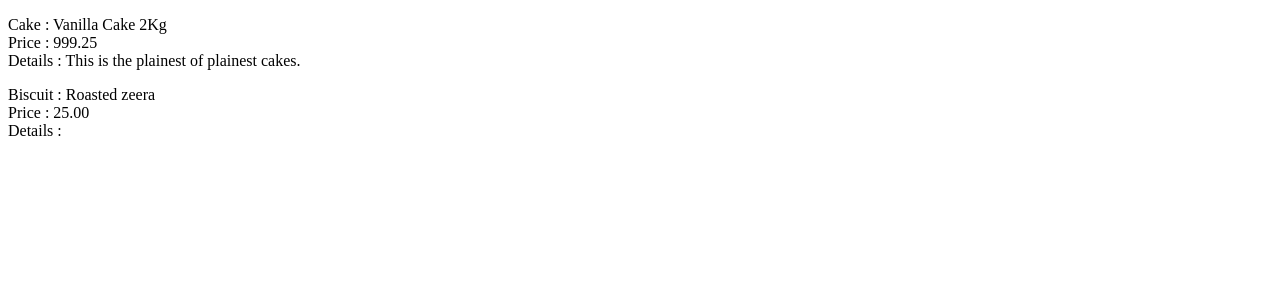
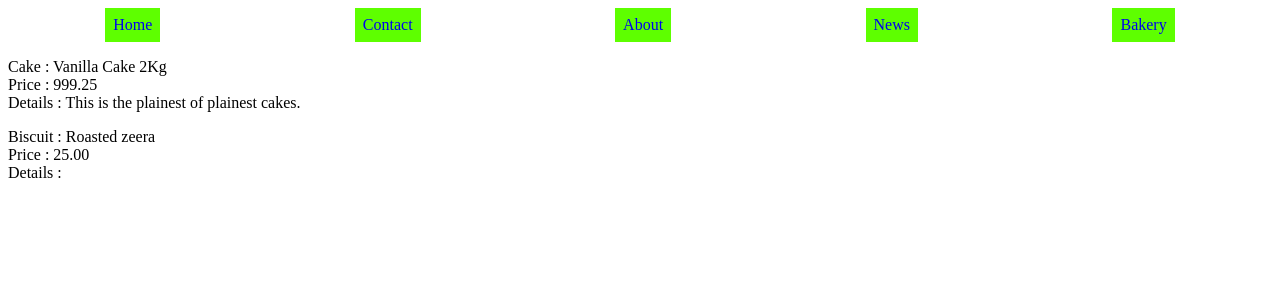
Before and after one commit to digipodium/technews-django-demo, a Django app: page /bakery/ in a window 1280 px wide. Shown: the top 300 px of the page. Run offline with Django 3.2, Linux system fonts and the light colour scheme; data comes from the database, SQL or seed files in the repository.

Commit message:
inheritance

```diff
--- a/templates/contact.html
+++ b/templates/contact.html
@@ -1 +1,6 @@
+{% extends 'layout/base.html' %}
+
+
+{% block content %}
 contact
+{% endblock content %}
--- /dev/null
+++ b/templates/layout/base.html
@@ -0,0 +1,52 @@
+<!DOCTYPE html>
+<html lang="en">
+
+<head>
+    <meta charset="UTF-8">
+    <meta http-equiv="X-UA-Compatible" content="IE=edge">
+    <meta name="viewport" content="width=device-width, initial-scale=1.0">
+    <title>Website</title>
+    <style>
+        nav {
+            background-color: #ffffff;
+            padding: 0;
+            margin: 0;
+        }
+
+        nav ul {
+            padding: 0;
+            margin: 0;
+            display: flex;
+            justify-content: space-around;
+            list-style: none;
+        }
+
+
+        nav ul li {
+            background-color: rgb(94, 255, 0);
+            padding: .5rem;
+        }
+
+        nav ul li a {
+            display: block;
+            text-decoration: none;
+        }
+    </style>
+    {% block css %}{% endblock css %}
+</head>
+
+<body>
+    <nav>
+        <ul>
+            <li><a href="{% url 'home' %}">Home</a></li>
+            <li><a href="{% url 'contact' %}">Contact</a></li>
+            <li><a href="{% url 'about' %}">About</a></li>
+            <li><a href="{% url 'news' %}">News</a></li>
+            <li><a href="{% url 'bakery_menu' %}">Bakery</a></li>
+        </ul>
+    </nav>
+    {% block content %}{% endblock content %}
+    {% block js %}{% endblock js %}
+</body>
+
+</html>
--- a/templates/menu.html
+++ b/templates/menu.html
@@ -1,14 +1,6 @@
-<!DOCTYPE html>
-<html lang="en">
+{% extends 'layout/base.html' %}
 
-<head>
-    <meta charset="UTF-8">
-    <meta http-equiv="X-UA-Compatible" content="IE=edge">
-    <meta name="viewport" content="width=device-width, initial-scale=1.0">
-    <title>Document</title>
-</head>
-
-<body>
+{% block content %}
 <div class="cakes">
     {% for cake in cakelist %}
     <p>
```
Also changed, not shown: other parts of templates/menu.html (+1 -3 lines), templates/about.html (+6 -1 lines), templates/home.html (+10 -11 lines), templates/news.html (+6 -1 lines). Lines whose indentation alone changed are shown as unchanged.
